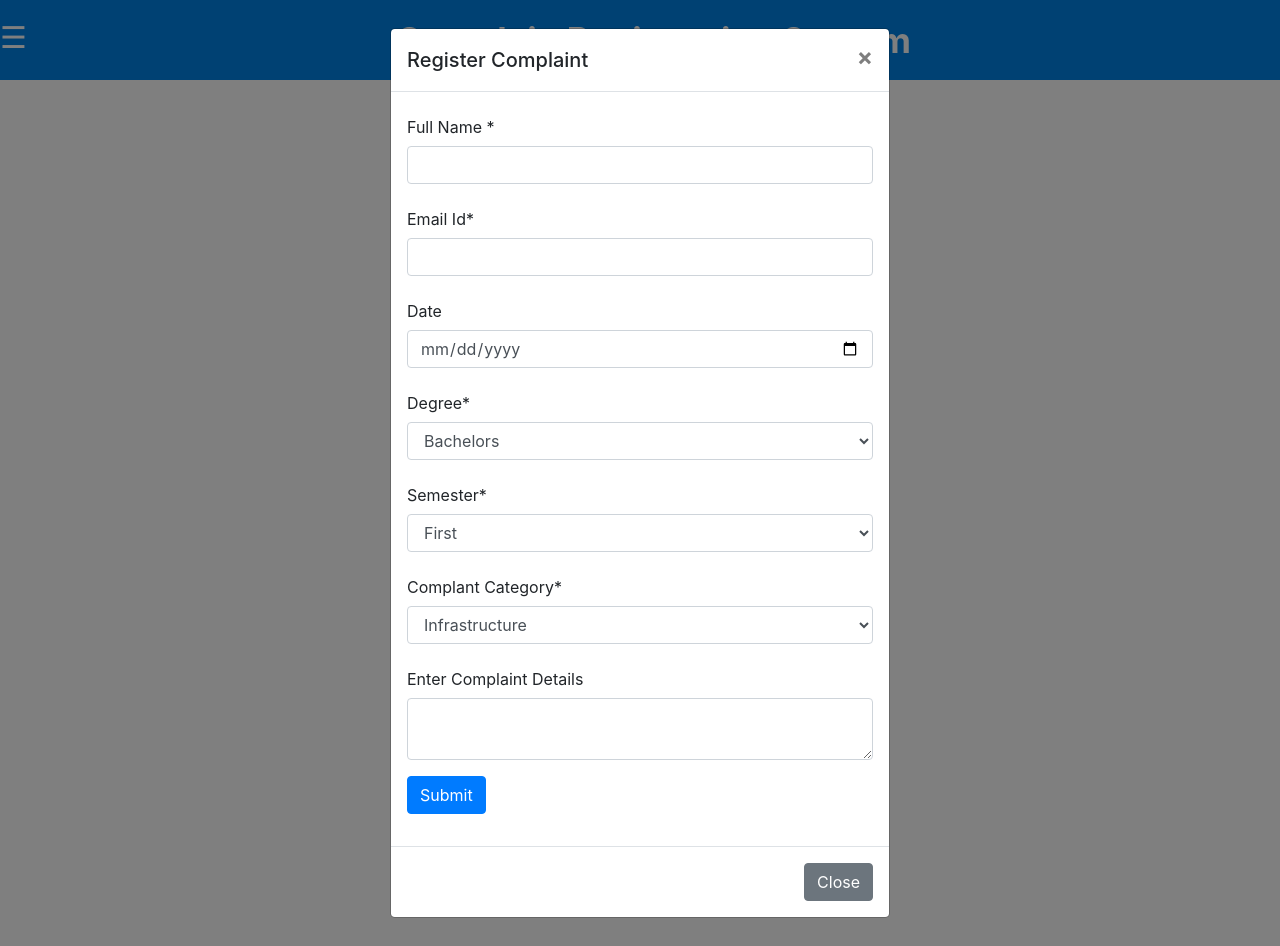
After one commit to SurabhiGupta1999/CollegeMinor, a Flask app: page /student in a window 1280 px wide, after a click on "Write Complain". The commit adds this page. Run offline with Flask 2, Linux system fonts and the light colour scheme; some libraries are stand-ins or nearby versions.

Commit message:
student dashboard

```diff
--- a/app.py
+++ b/app.py
@@ -3,7 +3,7 @@ from flask import Flask, render_template, request, redirect, url_for, flash, ses
 from sqlalchemy import create_engine
 from sqlalchemy.orm import sessionmaker, scoped_session
 from flask_bcrypt import Bcrypt
-from forms import SignUpForm, LoginForm, ForgotForm
+from forms import SignUpForm, LoginForm, ForgotForm, ComplaintForm
 
 
 engine = create_engine("postgres://liscgjktgvoiid:e44ad379dfcc1fce6ed0f3de28c59077c899252c7fe094565383de810e598d80@ec2-52-86-73-86.compute-1.amazonaws.com:5432/d2uiio9chcha1n")
@@ -18,6 +18,14 @@ app.config['SECRET_KEY'] = '123minor456project789'
 
 @app.route('/', methods=['GET', 'POST'])
 def index():
+
+    a_email = session.get('aemail')
+    if a_email:
+        return redirect(url_for('admin'))
+
+    stud_email = session.get('semail')
+    if stud_email:
+        return redirect(url_for('student'))
 
     form = SignUpForm()
 
@@ -34,15 +42,15 @@ def index():
 
 
         if info:
-            flash('This Email ID already registered with us.')
+            flash('This Email ID already registered with us. Please use another email id to register.')
             return redirect(url_for('index'))
-        else:
+        elif design == "admin":
             db.execute("INSERT INTO admininfo (id, fname, email, password, contactno, designation) VALUES (:id, :fname, :email, :password, :contactno, :designation)", {'id' : id, 'fname' : fname, 'email' : email, 'password' : hash_password, 'contactno' : contactno, 'designation' : design})
             db.commit()
-        if info_one:
-            flash('This Email ID already registered with us.')
+        elif info_one:
+            flash('This Email ID already registered with us. Please use another email id to register.')
             return redirect(url_for('index'))
-        else:
+        elif design == "stud":
             db.execute("INSERT INTO studentinfo (id, fname, email, password, contactno, designation) VALUES (:id, :fname, :email, :password, :contactno, :designation)", {'id' : id, 'fname' : fname, 'email' : email, 'password' : hash_password, 'contactno' : contactno, 'designation' : design})
             db.commit()
 
@@ -68,15 +76,18 @@ def login():
         info_one = db.execute("SELECT * FROM studentinfo WHERE email = :email", {"email": email }).fetchone()
 
 
+
         if design == "admin":
-            if info and bcrypt.check_password_hash(info.password, password):
+            if info and bcrypt.check_password_hash(info.password, password) is True:
+                session['aemail'] = info.email
                 return redirect(url_for('admin'))
             else:
                 flash('You have entered incorrect Email ID or Password, please enter correct Email ID and Password')
                 return redirect(url_for('login'))
         if design == "stud":
-            if info_one and bcrypt.check_password_hash(info.password, password):
-                return redirect(url_for('admin'))
+            if info_one and bcrypt.check_password_hash(info_one.password, password) is True:
+                session['semail'] = info_one.email
+                return redirect(url_for('student'))
             else:
                 flash('You have entered incorrect Email ID or Password, please enter correct Email ID and Password')
                 return redirect(url_for('login'))
@@ -84,6 +95,16 @@ def login():
 
 
     return render_template('login.html', form=form)
+
+
+
+@app.route('/logout', methods=['GET', 'POST'])
+def logout():
+    session.pop('semail', None)
+    session.pop('aemail', None)
+
+
+    return redirect(url_for('index'))
 
 
 @app.route('/forgot', methods=['GET', 'POST'])
@@ -102,3 +123,51 @@ def forgot():
 def admin():
 
     return render_template('admin.html')
+
+
+
+@app.route('/student', methods=['GET', 'POST'])
+def student():
+
+    stud_email = session.get('semail')
+
+    form = ComplaintForm()
+
+    if form.validate_on_submit():
+        fname = form.fname.data
+        email = form.email.data
+        date = form.date.data
+        degree = form.degree.data
+        semester = form.semester.data
+        complaintcategory = form.complaintcategory.data
+        message = form.message.data
+        #file = form.file.data
+
+        db.execute("INSERT INTO complain (fname, email, date, degree, semester, complaintcategory, message) VALUES (:fname, :email, :date, :degree, :semester, :complaintcategory, :message)", {'fname' : fname, 'email' : email, 'date' : date, 'degree' : degree, 'semester' : semester, 'complaintcategory' : complaintcategory, 'message' : message})
+        db.commit()
+
+        flash('Complaint Registered Successfully.')
+
+        return redirect(url_for('student'))
+
+
+    return render_template('student.html', form=form)
+
+
+@app.route('/complainthistory', methods=['GET', 'POST'])
+def complainthistory():
+
+    stud_email = session.get('semail')
+
+    complaintdetail = db.execute("SELECT * FROM complain WHERE email = :email", {'email' : stud_email}).fetchall()
+
+
+    return render_template('complainthistory.html', complaintdetail=complaintdetail)
+
+
+@app.route('/studprofileupdate', methods=['GET', 'POST'])
+def studprofileupdate():
+
+    stud_email = session.get('semail')
+
+    studinfo = db.execute("SELECT * FROM studentinfo WHERE email = :email", {'email' : stud_email}).fetchone()
--- a/forms.py
+++ b/forms.py
@@ -1,12 +1,12 @@
 from flask_wtf import FlaskForm
-from wtforms import StringField, SelectField,SubmitField, PasswordField, RadioField, SubmitField
-from wtforms.fields.html5 import EmailField, TelField
+from wtforms import StringField, SelectField,SubmitField, PasswordField, RadioField, MultipleFileField, SubmitField, TextAreaField
+from wtforms.fields.html5 import EmailField, TelField, DateField
 from wtforms.validators import DataRequired, Email, Length, InputRequired
 
 class SignUpForm(FlaskForm):
     id = StringField('ID*', validators=[DataRequired()])
     fname = StringField('Full Name*', validators=[DataRequired()])
-    email = EmailField('Email ID*',validators=[DataRequired(), Email()])
+    email = EmailField('Email Id*',validators=[DataRequired(), Email()])
     password = PasswordField('Password*', validators=[DataRequired()])
     contactno = TelField('Mobile No*.', validators=[DataRequired(), Length(min=10, max=10)])
     design = SelectField(u'Designation*', choices=[('admin', 'Admin'), ('stud', 'Student')], validators=[DataRequired()])
@@ -14,13 +14,26 @@ class SignUpForm(FlaskForm):
 
 
 class LoginForm(FlaskForm):
-    email = EmailField('Email ID*',validators=[DataRequired(), Email()])
+    email = EmailField('Email Id*',validators=[DataRequired(), Email()])
     password = PasswordField('Password*', validators=[DataRequired()])
     design = SelectField(u'Designation*', choices=[('admin', 'Admin'), ('stud', 'Student')], validators=[DataRequired()])
     submit = SubmitField('Login >>')
 
 
 class ForgotForm(FlaskForm):
-    email = EmailField('Email ID*',validators=[DataRequired(), Email()])
+    email = EmailField('Email Id*',validators=[DataRequired(), Email()])
     design = SelectField(u'Designation*', choices=[('admin', 'Admin'), ('stud', 'Student')], validators=[DataRequired()])
     submit = SubmitField('Change your Password')
+
+
+
+class ComplaintForm(FlaskForm):
+    fname = StringField('Full Name *', validators=[DataRequired()])
+    email = EmailField('Email Id*',validators=[DataRequired(), Email()])
+    date = DateField('Date', validators=[DataRequired()])
+    degree = SelectField(u'Degree*', choices=[('bachelors', 'Bachelors'), ('masters', 'Masters')], validators=[DataRequired()])
+    semester = SelectField(u'Semester*', choices=[('first', 'First'), ('second', 'Second'), ('third', 'Third'), ('fourth', 'Fourth'), ('fifth', 'Fifth'), ('sixth', 'Sixth'), ('seventh', 'Seventh'), ('eighth', 'Eighth')], validators=[DataRequired()])
+    complaintcategory = SelectField(u'Complant Category*', choices=[('infrastructure', 'Infrastructure'), ('accounts', 'Accounts'), ('academics', 'Academics'), ('management', 'Management'), ('faculty', 'Faculty'), ('library', 'Library')], validators=[DataRequired()])
+    message = TextAreaField('Enter Complaint Details', validators=[DataRequired(), Length(max=100)])
+    #file = MultipleFileField(u'Upload File')
+    submit = SubmitField('Submit')
--- a/static/css/main.css
+++ b/static/css/main.css
@@ -1,5 +1,3 @@
-
-
 
 
 /*//////////////////////////////////////////////////////////////////
--- a/templates/forgotpass.html
+++ b/templates/forgotpass.html
@@ -1,7 +1,7 @@
 <!DOCTYPE html>
 <html lang="en">
 <head>
-	<title>Complain Registration ForgotPass</title>
+	<title>Login V14</title>
 	<meta charset="UTF-8">
 	<meta name="viewport" content="width=device-width, initial-scale=1">
 	<link rel="stylesheet" type="text/css" href="{{ url_for('static', filename='css/util.css') }}">
--- a/templates/index.html
+++ b/templates/index.html
@@ -1,7 +1,7 @@
 <!DOCTYPE html>
 <html lang="en">
 <head>
-	<title>Complain Registration Signup</title>
+	<title>Complaint Registration System</title>
 	<meta charset="UTF-8">
 	<meta name="viewport" content="width=device-width, initial-scale=1">
 
@@ -33,11 +33,12 @@
 
 						{{ form.hidden_tag() }}
 
+							<br><br>
 						<img id="logo1" src="{{ url_for('static', filename='images/SATI-Logo.jpeg') }}" alt="">
 
 						<span style="text-align: center; font-size:26px" class="login100-form-title p-b-32">
 								<br>
-							Complaint Registration System
+							Complain Registration System
 						</span>
 
 
--- a/templates/login.html
+++ b/templates/login.html
@@ -1,7 +1,7 @@
 <!DOCTYPE html>
 <html lang="en">
 <head>
-	<title>Complain Registration Login</title>
+	<title>Login Form</title>
 	<meta charset="UTF-8">
 	<meta name="viewport" content="width=device-width, initial-scale=1">
 
@@ -34,7 +34,7 @@
 		    		<img id="logo1" src="{{ url_for('static', filename='images/SATI-Logo.jpeg') }}" alt="">
 						<span style="text-align: center; font-size:26px" class="login100-form-title p-b-32">
 							<br>
-							Complaint Registration System
+							Complain Registration System
 						</span>
 
 
--- /dev/null
+++ b/templates/student.html
@@ -0,0 +1,144 @@
+<!DOCTYPE html>
+<html lang="en" dir="ltr">
+  <head>
+    <meta charset="utf-8">
+    <title>Student Dashboard</title>
+    <meta name="viewport" content="width=device-width, initial-scale=1.0">
+    <link rel="stylesheet" href="{{ url_for('static', filename='css/sidenav.css') }}">
+    <link rel="stylesheet" href="https://stackpath.bootstrapcdn.com/bootstrap/4.4.1/css/bootstrap.min.css" integrity="sha384-Vkoo8x4CGsO3+Hhxv8T/Q5PaXtkKtu6ug5TOeNV6gBiFeWPGFN9MuhOf23Q9Ifjh" crossorigin="anonymous">
+
+
+
+  </head>
+  <body>
+    <nav>
+      <div id="mySidenav" class="sidenav">
+  <a href="javascript:void(0)" class="closebtn" onclick="closeNav()">&times;</a>
+  <a href="{{ url_for('student') }}">Home</a>
+  <a href="#">My Profile</a>
+  <a href="{{ url_for('complainthistory') }}">Complain History</a>
+  <a href="{{ url_for('logout') }}">Logout</a>
+</div>
+
+
+<span style="font-size:30px;cursor:pointer; float:left; margin-top:15px; color: white;" onclick="openNav()">&#9776; </span>
+
+
+
+
+<script>
+function openNav() {
+  document.getElementById("mySidenav").style.width = "250px";
+}
+
+function closeNav() {
+  document.getElementById("mySidenav").style.width = "0";
+}
+
+</script>
+
+
+
+
+        <i class="fas fa-bars"></i>
+
+
+
+      <div class="clearfix row text-center">
+        <div class="col-sm-12 col-md-12 col-lg-12 col-xl-12">
+          <label class="logo">Complain Registration System</label>
+        </div>
+      </div>
+
+
+    </nav>
+    <section></section>
+
+<br><br>
+
+
+
+    <section class="container container-fluid">
+      <div class="clearfix row text-center">
+        <div class="col-sm-12 col-md-12 col-lg-12 col-xl-12">
+
+          <br><br>
+
+              {% for mess in get_flashed_messages() %}
+                <div class="alert alert-primary" role="alert">
+                  {{ mess }}
+                </div>
+              {% endfor %}
+
+
+
+                          <!-- Button trigger modal -->
+                <button type="button" class="btn btn-primary" data-toggle="modal" data-target="#exampleModal">
+                  Write Complain
+                </button>
+
+                <!-- Modal -->
+                <div class="modal fade text-left" id="exampleModal" tabindex="-1" role="dialog" aria-labelledby="exampleModalLabel" aria-hidden="true">
+                  <div class="modal-dialog" role="document">
+                    <div class="modal-content">
+                      <div class="modal-header">
+                        <h5 class="modal-title" id="exampleModalLabel">Register Complaint</h5>
+                        <button type="button" class="close" data-dismiss="modal" aria-label="Close">
+                          <span aria-hidden="true">&times;</span>
+                        </button>
+                      </div>
+                      <div class="modal-body">
+
+                        <form class="" action="" method="POST">
+
+                          {{ form.hidden_tag() }}
+
+                          <div class="form-group">
+                            {{ form.fname.label(class='col-form-label') }} {{ form.fname(class='form-control') }}
+                          </div>
+                          <div class="form-group">
+                            {{ form.email.label(class='col-form-label') }} {{ form.email(class='form-control') }}
+                          </div>
+                          <div class="form-group">
+                            {{ form.date.label(class='col-form-label') }} {{ form.date(class='form-control') }}
+                          </div>
+                          <div class="form-group">
+                            {{ form.degree.label(class='col-form-label') }} {{ form.degree(class='form-control') }}
+                          </div>
+                          <div class="form-group">
+                            {{ form.semester.label(class='col-form-label') }} {{ form.semester(class='form-control') }}
+                          </div>
+                          <div class="form-group">
+                            {{ form.complaintcategory.label(class='col-form-label') }} {{ form.complaintcategory(class='form-control') }}
+                          </div>
+                          <div class="form-group">
+                            {{ form.message.label(class='col-form-label') }} {{ form.message(class='form-control') }}
+                          </div>
+                          <div class="form-group">
+                            {{ form.submit(class='btn btn-primary') }}
+                          </div>
+                        </form>
+                      </div>
+                      <div class="modal-footer">
+                        <button type="button" class="btn btn-secondary" data-dismiss="modal">Close</button>
+                      </div>
+                    </div>
+                  </div>
+                </div>
+
+
+        </div>
+      </div>
+    </section>
+
+
+
+
+    <script src="https://code.jquery.com/jquery-3.4.1.slim.min.js" integrity="sha384-J6qa4849blE2+poT4WnyKhv5vZF5SrPo0iEjwBvKU7imGFAV0wwj1yYfoRSJoZ+n" crossorigin="anonymous"></script>
+    <script src="https://cdn.jsdelivr.net/npm/popper.js@1.16.0/dist/umd/popper.min.js" integrity="sha384-Q6E9RHvbIyZFJoft+2mJbHaEWldlvI9IOYy5n3zV9zzTtmI3UksdQRVvoxMfooAo" crossorigin="anonymous"></script>
+    <script src="https://stackpath.bootstrapcdn.com/bootstrap/4.4.1/js/bootstrap.min.js" integrity="sha384-wfSDF2E50Y2D1uUdj0O3uMBJnjuUD4Ih7YwaYd1iqfktj0Uod8GCExl3Og8ifwB6" crossorigin="anonymous"></script>
+
+
+
+  </body>
+</html>
```
Also changed, not shown: templates/complainthistory.html (added, +93 -0 lines).
